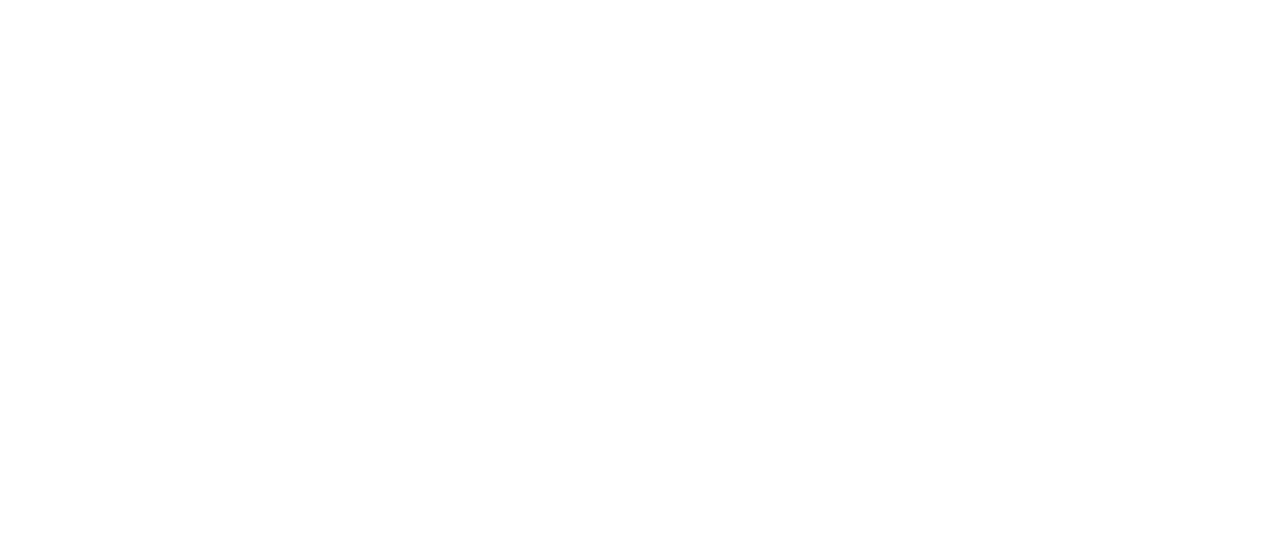
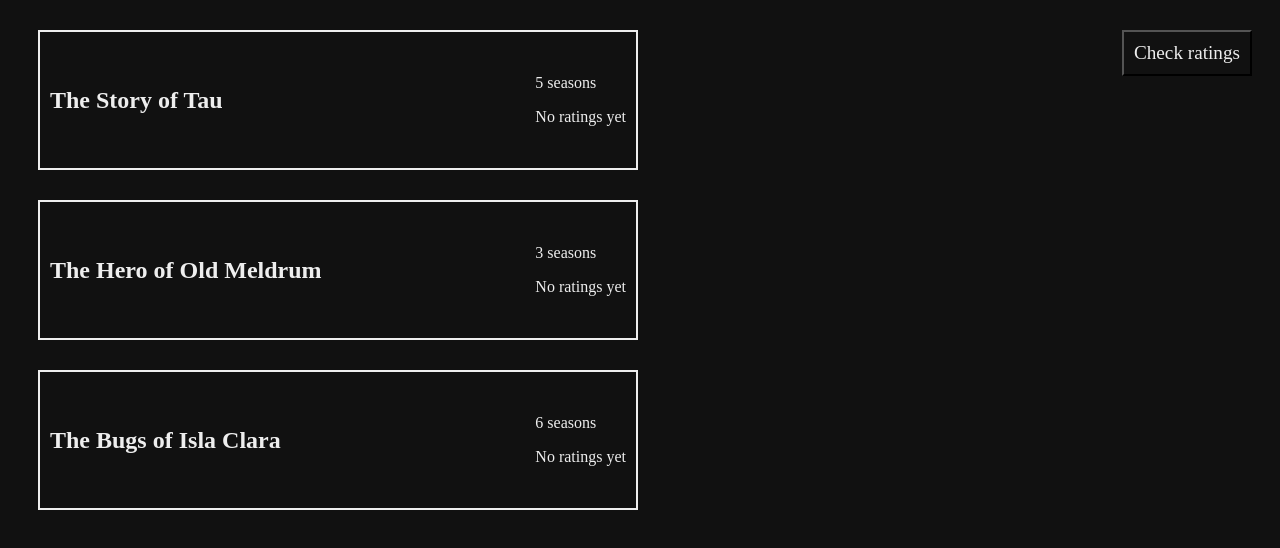
Before and after one commit to claudemarjean/JS, a plain HTML site: page index.html in a window 1280 px wide. Drawn offline with Linux system fonts and the light colour scheme.

Commit message:
methodes d'instance addRating() 🍻🍻🍻🍻

```diff
--- a/fontChapThree.css
+++ b/fontChapThree.css
@@ -0,0 +1,29 @@
+body, button {
+    background-color: #111;
+    color: #EEE;
+    font-family: 'Roboto Slab', serif;
+  }
+
+  .series-frame {
+    max-width: 600px;
+    display: flex;
+    justify-content: space-between;
+    align-items: center;
+    box-sizing: border-box;
+    border: 2px solid #EEE;
+    margin: 30px;
+    padding: 10px;
+  }
+
+  #refresh {
+    float: right;
+    margin-right: 20px;
+    font-size: 1.2em;
+    font-weight: 200;
+    padding: 10px;
+  }
+
+  #refresh:hover {
+    background-color: #000090;
+    cursor: pointer;
+  }
--- a/index.html
+++ b/index.html
@@ -8,7 +8,7 @@
     <title>Document</title>
 </head>
 <body>
-
+    <button id="refresh">Check ratings</button>
 </body>
 <script type="text/javascript" src="kotranaChapThree.js"></script>
 
--- a/kotranaChapThree.js
+++ b/kotranaChapThree.js
@@ -0,0 +1,86 @@
+// Modify the code here
+// ======================
+
+class Show {
+    constructor(title, numberOfSeasons) {
+      this.title = title;
+      this.numberOfSeasons = numberOfSeasons;
+      this.ratings = [];
+      this.averageRating = 0;
+    }
+
+    addRating(rating){
+        this.ratings.push(rating);
+        let total = 0;
+
+        for(let nb of this.ratings){
+            total += nb;
+        }
+
+        this.averageRating = total/this.ratings.length;
+    }
+
+
+  }
+
+  // ======================
+
+  const tau = new Show('The Story of Tau', 5);
+  const colin = new Show('The Hero of Old Meldrum', 3);
+  const clara = new Show('The Bugs of Isla Clara', 6);
+
+  const shows = [tau, colin, clara];
+
+  const body = document.querySelector('body');
+  const refresh = document.querySelector('#refresh');
+
+  refresh.addEventListener('click', () => {
+    removeShows();
+    addRandomRatings();
+    updateShows();
+  })
+
+  const updateShows = () => {
+    for (let show of shows) {
+      const showPane = document.createElement('div');
+      showPane.classList.add('series-frame');
+      const showHeading = document.createElement('h2');
+      showHeading.innerText = show.title;
+      const showDetails = document.createElement('p');
+      const seasons = document.createElement('p');
+      seasons.innerText = show.numberOfSeasons + ' seasons';
+      const ratings = document.createElement('p');
+      ratings.innerText = show.averageRating > 0 ? show.ratings.length + ' ratings\n' + show.averageRating.toFixed(1) + ' stars' : 'No ratings yet';
+      showDetails.append(seasons);
+      showDetails.append(ratings);
+      showPane.append(showHeading);
+      showPane.append(showDetails);
+      body.append(showPane);
+    }
+  };
+
+  const removeShows = () => {
+    const children = [];
+    for (let childNode of body.childNodes) {
+      children.push(childNode);
+    }
+    for (let child of children) {
+      if (child.tagName == 'DIV') {
+        body.removeChild(child);
+      }
+    }
+  }
+
+  const addRandomRatings = () => {
+    for (let show of shows) {
+      if (Math.random() >= 0.2) {
+        const numberOfRatings = Math.floor(Math.random() * 4 + 1);
+        for (let i = 0; i < numberOfRatings; i++) {
+          const rating = Math.floor(Math.random() * 5 + 1);
+          show.addRating(rating);
+        }
+      }
+    }
+  }
+
+  updateShows();
```
